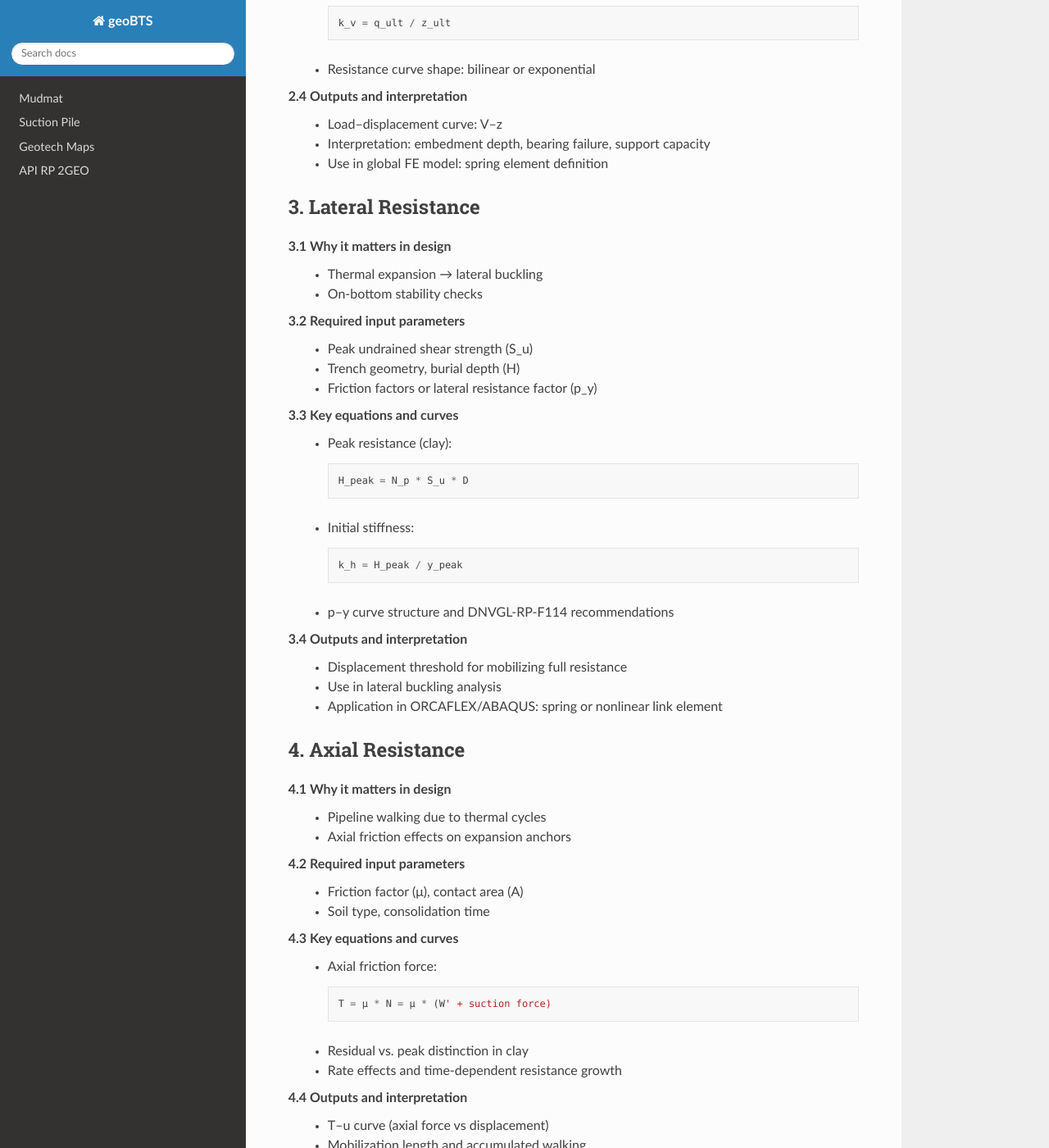
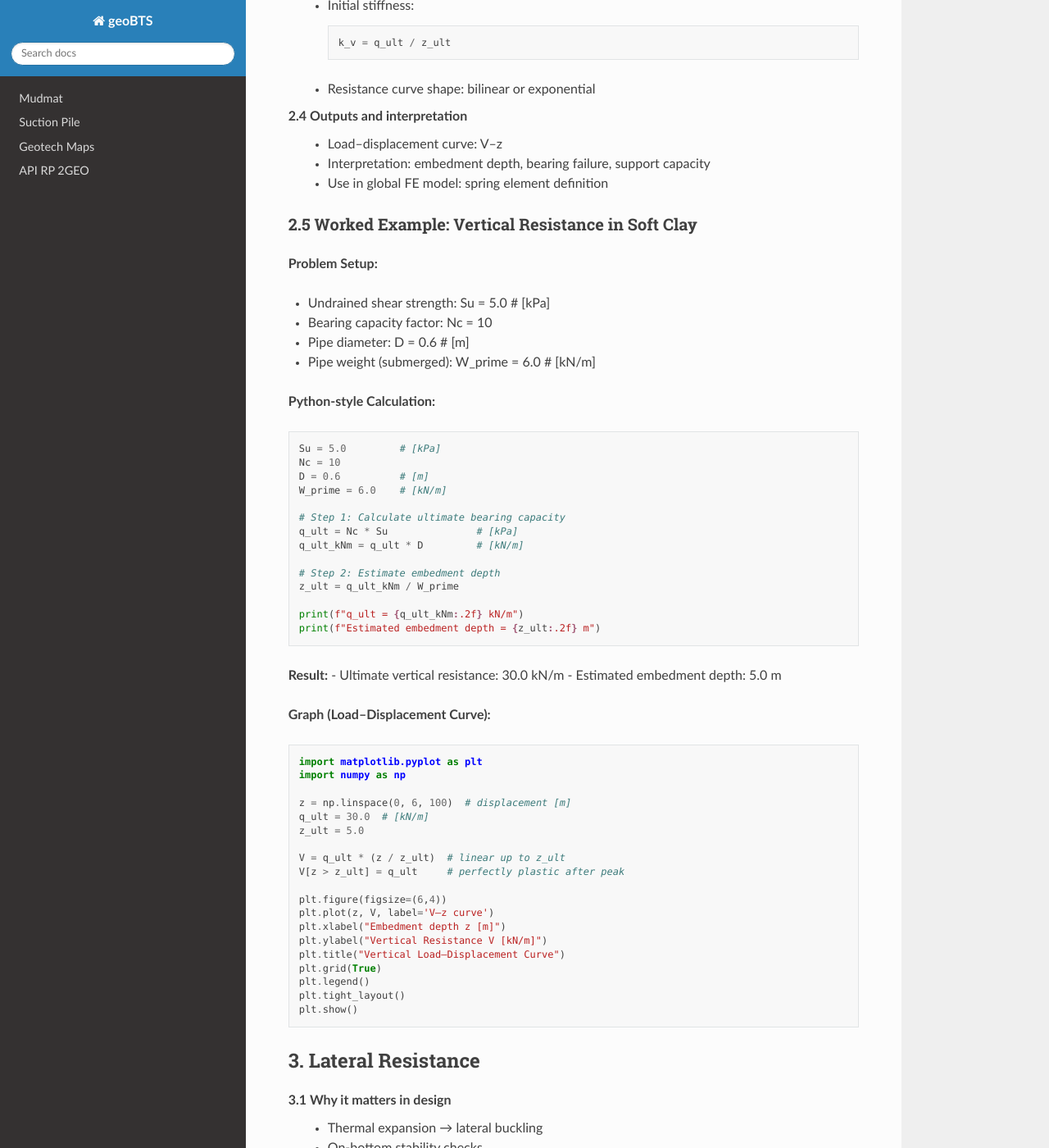
Before and after one commit to jungsohn/geoBTS, a Sphinx documentation site: the page built from docs/source/Pipe_Soil.rst, in a window 1280 px wide and 1400 px high, scrolled down 881 px. Shown: the whole window at 82% size. Built offline with Sphinx 7.4.7 and the Read the Docs theme 3.1.0, drawn with Linux system fonts in a browser that asks for light colours; some of the changed text lies outside the part shown.

Commit message:
Update Pipe_Soil.rst

```diff
--- a/docs/source/Pipe_Soil.rst
+++ b/docs/source/Pipe_Soil.rst
@@ -41,6 +41,63 @@
     - Load–displacement curve: V–z
     - Interpretation: embedment depth, bearing failure, support capacity
     - Use in global FE model: spring element definition
+
+2.5 Worked Example: Vertical Resistance in Soft Clay
+~~~~~~~~~~~~~~~~~~~~~~~~~~~~~~~~~~~~~~~~~~~~~~~~~~~~~
+
+**Problem Setup:**
+
+- Undrained shear strength: Su = 5.0  # [kPa]
+- Bearing capacity factor: Nc = 10
+- Pipe diameter: D = 0.6  # [m]
+- Pipe weight (submerged): W_prime = 6.0  # [kN/m]
+
+**Python-style Calculation:**
+
+::
+
+    Su = 5.0         # [kPa]
+    Nc = 10
+    D = 0.6          # [m]
+    W_prime = 6.0    # [kN/m]
+
+    # Step 1: Calculate ultimate bearing capacity
+    q_ult = Nc * Su               # [kPa]
+    q_ult_kNm = q_ult * D         # [kN/m]
+
+    # Step 2: Estimate embedment depth
+    z_ult = q_ult_kNm / W_prime
+
+    print(f"q_ult = {q_ult_kNm:.2f} kN/m")
+    print(f"Estimated embedment depth = {z_ult:.2f} m")
+
+**Result:**
+- Ultimate vertical resistance: 30.0 kN/m
+- Estimated embedment depth: 5.0 m
+
+**Graph (Load–Displacement Curve):**
+
+.. code-block:: python
+
+    import matplotlib.pyplot as plt
+    import numpy as np
+
+    z = np.linspace(0, 6, 100)  # displacement [m]
+    q_ult = 30.0  # [kN/m]
+    z_ult = 5.0
+
+    V = q_ult * (z / z_ult)  # linear up to z_ult
+    V[z > z_ult] = q_ult     # perfectly plastic after peak
+
+    plt.figure(figsize=(6,4))
+    plt.plot(z, V, label='V–z curve')
+    plt.xlabel("Embedment depth z [m]")
+    plt.ylabel("Vertical Resistance V [kN/m]")
+    plt.title("Vertical Load–Displacement Curve")
+    plt.grid(True)
+    plt.legend()
+    plt.tight_layout()
+    plt.show()
 
 3. Lateral Resistance
 ---------------------
```
